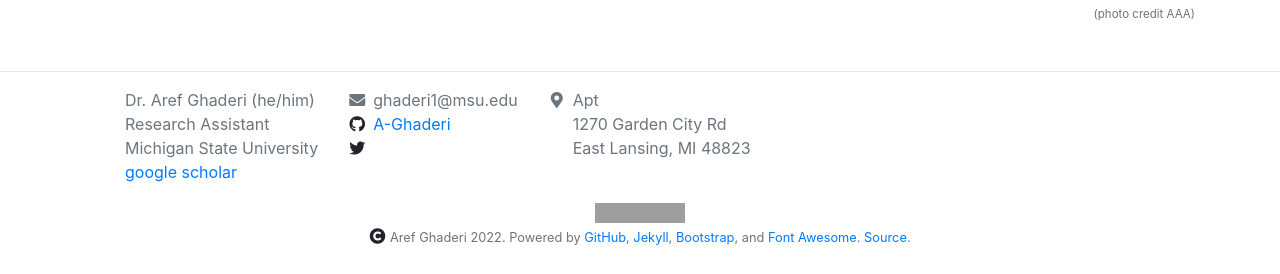
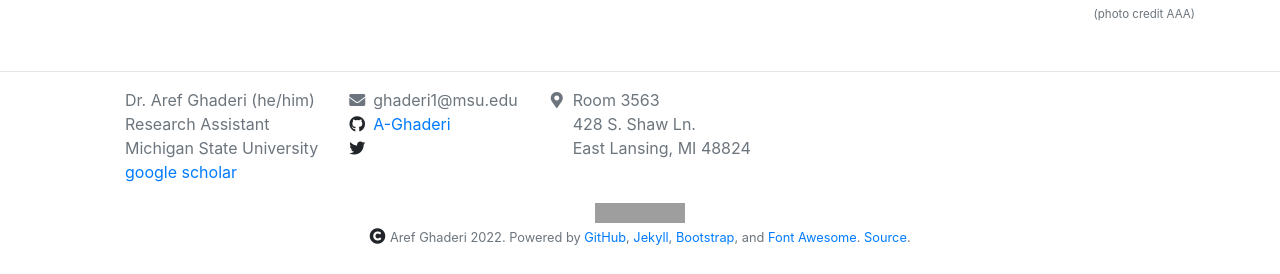
Before and after one commit to A-Ghaderi/Webpage, a Jekyll site: the page built from index.md, in a window 1280 px wide. Shown: the part 623-897 px from the top of the page. Built offline with Jekyll 4.4.1, drawn with Linux system fonts in a browser that asks for light colours; nearby versions of some CDN libraries; grey boxes are pictures that could not be loaded.

Commit message:
Update contact.yml

```diff
--- a/_data/contact.yml
+++ b/_data/contact.yml
@@ -9,6 +9,6 @@ email:
   address: ghaderi1@msu.edu
 
 address: |
-    Apt <br/>
-    1270 Garden City Rd <br/>
-    East Lansing, MI 48823
+    Room 3563  <br/>
+    428 S. Shaw Ln. <br/>
+    East Lansing, MI 48824
```
